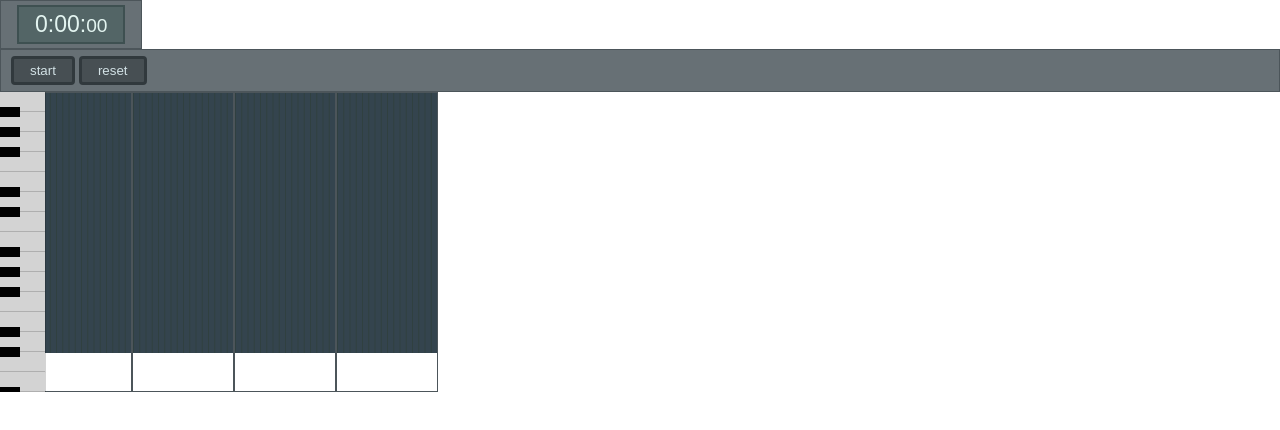
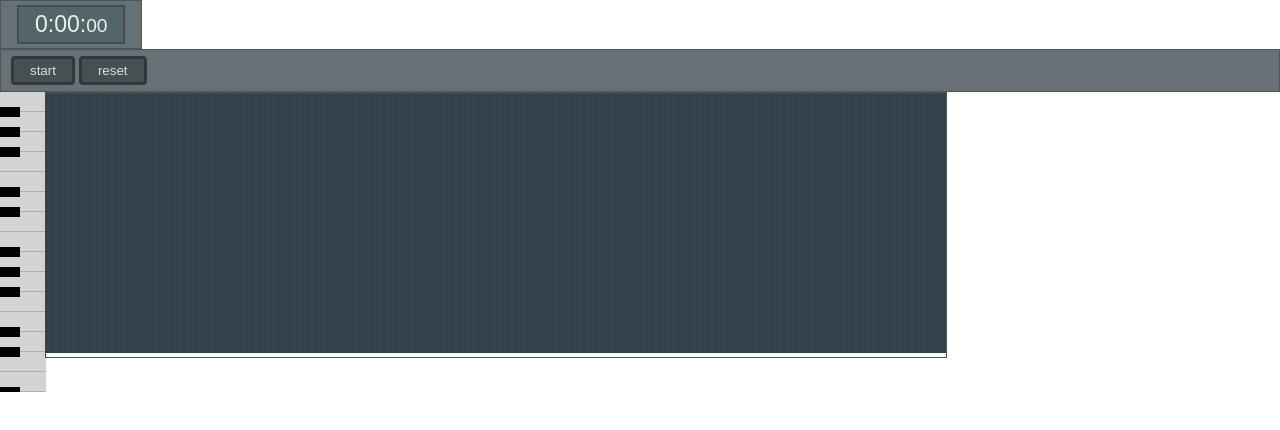
Before and after one commit to ZehCnaS34/bmw, a React (Create React App) app: page / in a window 1280 px wide. Shown: the top 430 px of the page. Built offline with nearby package versions, Linux system fonts and the light colour scheme.

Commit message:
Some visual tweaks. need to design the audio engine.

```diff
--- a/src/App.css
+++ b/src/App.css
@@ -14,7 +14,7 @@
 
 .vertical-keyboard {
   background: white;
-  max-width: calc(var(--unit) * 6);
+  max-width: calc(var(--unit) * 9);
   display: inline-block;
 }
 
@@ -26,6 +26,7 @@
 
 .vk-octave .vko-note {
   position: absolute;
+  user-select: none;
 }
 
 .vk-octave .vko-note::after {
--- a/src/audio.js
+++ b/src/audio.js
@@ -36,21 +36,24 @@ const FREQUENCIES = (() => {
 
 export class AudioEngine {
     constructor() {
-        this.audioCtx = new (window.AudioContext || window.webkitAudioContext)();
+        this.ctx = new (window.AudioContext || window.webkitAudioContext)();
 
         this.createOscillator();
         this.oscillator.start();
         console.log('Engine Starting');
     }
 
+    setInstrument(instrument) {
+    }
+
     createOscillator(frequency = 440) {
-        this.oscillator = this.audioCtx.createOscillator();
-        this.gainNode = this.audioCtx.createGain();
+        this.oscillator = this.ctx.createOscillator();
+        this.gainNode = this.ctx.createGain();
         this.oscillator.type = 'sine';
-        this.oscillator.frequency.setValueAtTime(frequency, this.audioCtx.currentTime);
-        this.gainNode.gain.setValueAtTime(0, this.audioCtx.currentTime);
+        this.oscillator.frequency.setValueAtTime(frequency, this.ctx.currentTime);
+        this.gainNode.gain.setValueAtTime(0, this.ctx.currentTime);
         this.oscillator.connect(this.gainNode);
-        this.gainNode.connect(this.audioCtx.destination);
+        this.gainNode.connect(this.ctx.destination);
     }
 
     getFreqency(note, level) {
@@ -62,16 +65,16 @@ export class AudioEngine {
         // const frequency = this.getFreqency(note, level);
         this.getFreqency(note, level).then(frequency => {
             // this.oscillator.start();
-            this.gainNode.gain.setTargetAtTime(1, this.audioCtx.currentTime, 0.015);
+            this.gainNode.gain.setTargetAtTime(0.5, this.ctx.currentTime, 0.10);
             // this.gainNode.gain.value = 0.5;
-            this.oscillator.frequency.setValueAtTime(frequency, this.audioCtx.currentTime);
+            this.oscillator.frequency.setValueAtTime(frequency, this.ctx.currentTime);
             this.oscillator.onended = () => this.createOscillator(frequency);
         });
     }
 
     // change params to frequncy
     stop() {
-        this.gainNode.gain.setTargetAtTime(0, this.audioCtx.currentTime, 0.015);
+        this.gainNode.gain.setTargetAtTime(0, this.ctx.currentTime, 0.015);
         // this.oscillator.stop();
     }
 }
--- a/src/components/PianoRoll.js
+++ b/src/components/PianoRoll.js
@@ -6,11 +6,10 @@ import VerticalKeyboard from '../containers/VerticalKeyboard';
 const PlaybackControl = () => {
     return (
         <div className="piano-roll">
-            <VerticalKeyboard onMetric={() => {}} />
-            <Timeline offset={0} />
-            <Timeline offset={1} />
-            <Timeline offset={2} />
-            <Timeline offset={3} />
+            <VerticalKeyboard onMetric={() => { }} />
+            <div className="bars">
+                <Timeline />
+            </div>
         </div>
     );
 }
--- a/src/components/Timeline.js
+++ b/src/components/Timeline.js
@@ -13,11 +13,9 @@ function clamp(floor, x, ciel) {
 /**
  * This is a bar.
  */
-class Timeline extends React.Component {
-
+class Bar extends React.Component {
     constructor() {
         super();
-        this.state = { ready: false };
     }
 
     draw(canvas) {
@@ -33,32 +31,67 @@ class Timeline extends React.Component {
     }
 
     render() {
+        return (
+            <canvas ref={this.draw.bind(this)}
+                onClick={this.props.placeNote}
+                width={100}
+                height={260} />
+        )
+    }
+}
+
+
+
+class Timeline extends React.Component {
+
+    constructor() {
+        super();
+        this.state = { ready: false };
+    }
+
+    setTimeline(node) {
+        if (node != null && typeof node !== 'undefined') {
+            this.timeline = node;
+        }
+    }
+
+    render() {
+
         // 115 bpm
         // 44 measure.
         // 16 slots per bar
+
         let bps = 115 / 60,
             height = 0, x = 0, color = 'green';
-        if (typeof this.canvas !== 'undefined') {
-            // x = this.props.time / bps * this.canvas.height - bps * this.props.offset * this.canvas.height;
-            x = (this.props.time - bps * this.props.offset) * this.canvas.width / bps
-            height = this.canvas.height;
-            [x, color] = clamp(0, x, this.canvas.width);
+
+        if (typeof this.timeline !== 'undefined') {
+            let rect = this.timeline.getClientRects()[0]
+            let width = rect.width;
+            height = rect.height;
+            x = this.props.time * width / bps / 9;
         }
+
         return (
-            <div style={{ display: 'inline-block', position: 'relative', border: '1px solid #4C555A' }}>
+            <div ref={this.setTimeline.bind(this)} style={{ display: 'inline-block', position: 'relative', border: '1px solid #4C555A' }}>
                 <div style={{
+                    zIndex: 90,
                     position: 'absolute',
                     height: height,
                     background: color,
                     left: x,
                     width: '2px'
                 }}></div>
-                <canvas ref={this.draw.bind(this)}
-                    onClick={this.props.placeNote}
-                    width={100}
-                    height={260} />
+                <Bar />
+                <Bar />
+                <Bar />
+                <Bar />
+                <Bar />
+                <Bar />
+                <Bar />
+                <Bar />
+                <Bar />
             </div>
-        )
+        );
     }
 }
 
--- a/src/components/VerticalKeyboard.js
+++ b/src/components/VerticalKeyboard.js
@@ -6,18 +6,18 @@ import Timeline from '../containers/Timeline';
 const Octave = ({ noteStart, noteEnd, level }) => {
     return (
         <div className="vk-octave">
-            <div onMouseDown={() => noteStart('b', level)} onMouseUp={() => noteEnd('b', level)} className="vko-note white"></div>
-            <div onMouseDown={() => noteStart('a#', level)} onMouseUp={() => noteEnd('a#', level)} className="vko-note black"></div>
-            <div onMouseDown={() => noteStart('a', level)} onMouseUp={() => noteEnd('a', level)} className="vko-note white"></div>
-            <div onMouseDown={() => noteStart('g#', level)} onMouseUp={() => noteEnd('g#', level)} className="vko-note black"></div>
-            <div onMouseDown={() => noteStart('g', level)} onMouseUp={() => noteEnd('g', level)} className="vko-note white"></div>
-            <div onMouseDown={() => noteStart('f#', level)} onMouseUp={() => noteEnd('f#', level)} className="vko-note black"></div>
-            <div onMouseDown={() => noteStart('f', level)} onMouseUp={() => noteEnd('f', level)} className="vko-note white"></div>
-            <div onMouseDown={() => noteStart('e', level)} onMouseUp={() => noteEnd('e', level)} className="vko-note white"></div>
-            <div onMouseDown={() => noteStart('d#', level)} onMouseUp={() => noteEnd('d#', level)} className="vko-note black"></div>
-            <div onMouseDown={() => noteStart('d', level)} onMouseUp={() => noteEnd('d', level)} className="vko-note white"></div>
-            <div onMouseDown={() => noteStart('c#', level)} onMouseUp={() => noteEnd('c#', level)} className="vko-note black"></div>
-            <div onMouseDown={() => noteStart('c', level)} onMouseUp={() => noteEnd('c', level)} className="vko-note white"></div>
+            <div onMouseDown={() => noteStart('b', level)} onMouseUp={() => noteEnd('b', level)} className={`vko-note white`}></div>
+            <div onMouseDown={() => noteStart('a#', level)} onMouseUp={() => noteEnd('a#', level)} className={`vko-note black`}></div>
+            <div onMouseDown={() => noteStart('a', level)} onMouseUp={() => noteEnd('a', level)} className={`vko-note white`}></div>
+            <div onMouseDown={() => noteStart('g#', level)} onMouseUp={() => noteEnd('g#', level)} className={`vko-note black`}></div>
+            <div onMouseDown={() => noteStart('g', level)} onMouseUp={() => noteEnd('g', level)} className={`vko-note white`}></div>
+            <div onMouseDown={() => noteStart('f#', level)} onMouseUp={() => noteEnd('f#', level)} className={`vko-note black`}></div>
+            <div onMouseDown={() => noteStart('f', level)} onMouseUp={() => noteEnd('f', level)} className={`vko-note white`}></div>
+            <div onMouseDown={() => noteStart('e', level)} onMouseUp={() => noteEnd('e', level)} className={`vko-note white`}></div>
+            <div onMouseDown={() => noteStart('d#', level)} onMouseUp={() => noteEnd('d#', level)} className={`vko-note black`}></div>
+            <div onMouseDown={() => noteStart('d', level)} onMouseUp={() => noteEnd('d', level)} className={`vko-note white`}></div>
+            <div onMouseDown={() => noteStart('c#', level)} onMouseUp={() => noteEnd('c#', level)} className={`vko-note black`}></div>
+            <div onMouseDown={() => noteStart('c', level)} onMouseUp={() => noteEnd('c', level)} className={`vko-note white`}></div>
         </div>
     )
 }
--- /dev/null
+++ b/src/reducers/PianoRoll.js
@@ -0,0 +1,12 @@
+const initialState = {
+    height: 0,
+}
+
+function pianoRoll(state = initialState, action) {
+    switch (action.type) {
+        default:
+            return state;
+    }
+}
+
+export default pianoRoll;
--- a/src/reducers/index.js
+++ b/src/reducers/index.js
@@ -2,6 +2,8 @@ import TIME from '../time';
 import AUDIO_ENGINE from '../audio';
 import { combineReducers } from 'redux';
 import { Map } from 'immutable';
+
+import pianoRoll from './PianoRoll';
 
 const playbackInitalState = {
     time: 0,
@@ -12,15 +14,15 @@ function playback(state = playbackInitalState, action) {
     switch (action.type) {
         case 'START_TIME':
             TIME.start();
-            return {...state, time: TIME.current, paused: false};
+            return { ...state, time: TIME.current, paused: false };
         case 'RESET_TIME':
             TIME.reset();
-            return {...state, time: TIME.current};
+            return { ...state, time: TIME.current };
         case 'STOP_TIME':
             TIME.stop();
-            return {...state, time: TIME.current, paused: true};
+            return { ...state, time: TIME.current, paused: true };
         case 'TICK_TIME':
-            return {...state, time: TIME.current, paused: false};
+            return { ...state, time: TIME.current, paused: false };
         default:
             return state;
     }
@@ -30,10 +32,10 @@ function audio(state = Map(), action) {
     switch (action.type) {
         case 'AUDIO_START':
             AUDIO_ENGINE.start(action.note, action.level);
-            return state.set(action.note, action.level);
+            return state.set("" + action.note + action.level, true);
         case 'AUDIO_END':
             AUDIO_ENGINE.stop(action.note);
-            return state.remove(action.note);
+            return state.remove("" + action.note + action.level);
         default:
             return state;
     }
@@ -43,5 +45,6 @@ function audio(state = Map(), action) {
 
 export default combineReducers({
     playback,
-    audio
+    audio,
+    pianoRoll
 })
```
